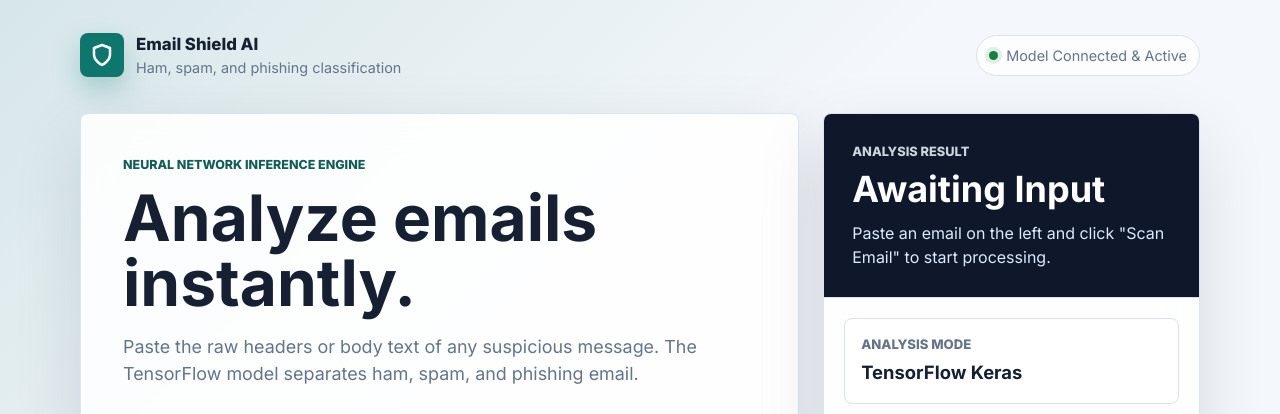
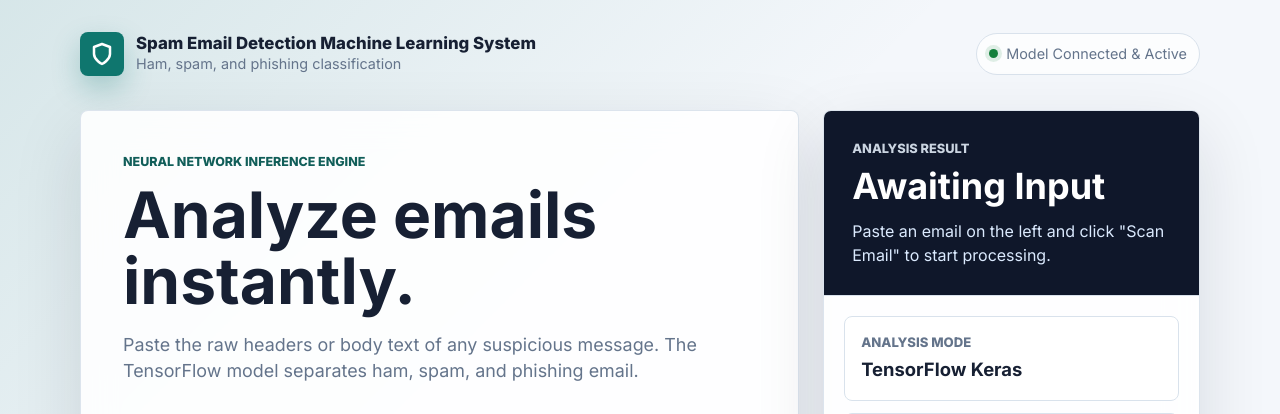
Before and after one commit to Wanna-San/Spam_Email_Detection_System, a Flask app: page / in a window 1280 px wide. Shown: the top 414 px of the page. Run offline with Flask 3, Linux system fonts and the light colour scheme; parts of the project's set-up code (start-up, migrations or seed data) failed here and were passed over.

Commit message:
Update app title

```diff
--- a/backend/static/home.css
+++ b/backend/static/home.css
@@ -71,6 +71,7 @@
       margin: 0;
       font-size: 1.05rem;
       font-weight: 800;
+      line-height: 1.2;
     }
 
     .brand-subtitle {
--- a/backend/templates/index.html
+++ b/backend/templates/index.html
@@ -3,7 +3,7 @@
 <head>
     <meta charset="UTF-8">
     <meta name="viewport" content="width=device-width, initial-scale=1.0">
-    <title>Email Shield AI - Spam & Phishing Detector</title>
+    <title>Spam Email Detection Machine Learning System</title>
     <link rel="preconnect" href="https://fonts.googleapis.com">
     <link rel="preconnect" href="https://fonts.gstatic.com" crossorigin>
     <link href="https://fonts.googleapis.com/css2?family=Inter:wght@400;500;700;800&display=swap" rel="stylesheet">
@@ -17,7 +17,7 @@
                     <svg width="24" height="24" viewBox="0 0 24 24" fill="none" stroke="currentColor" stroke-width="2.5" stroke-linecap="round" stroke-linejoin="round"><path d="M12 22s8-4 8-10V5l-8-3-8 3v7c0 6 8 10 8 10z"/></svg>
                 </div>
                 <div>
-                    <h2 class="brand-title">Email Shield AI</h2>
+                    <h2 class="brand-title">Spam Email Detection Machine Learning System</h2>
                     <p class="brand-subtitle">Ham, spam, and phishing classification</p>
                 </div>
             </div>
```
Also changed, not shown: 1 other file.
